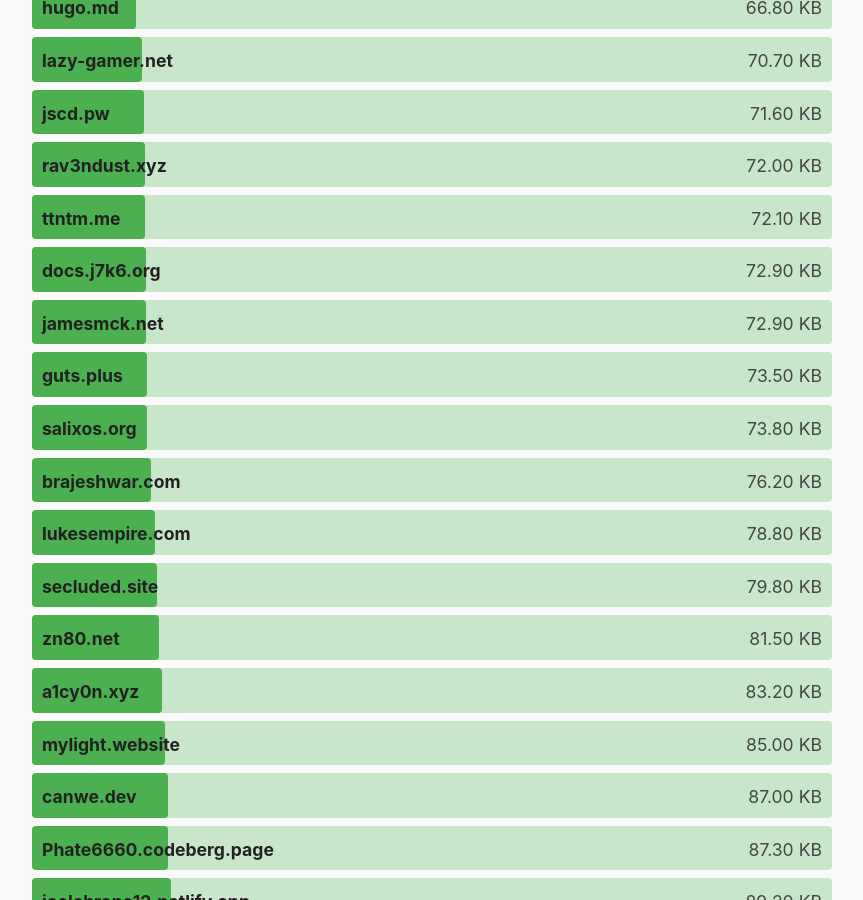
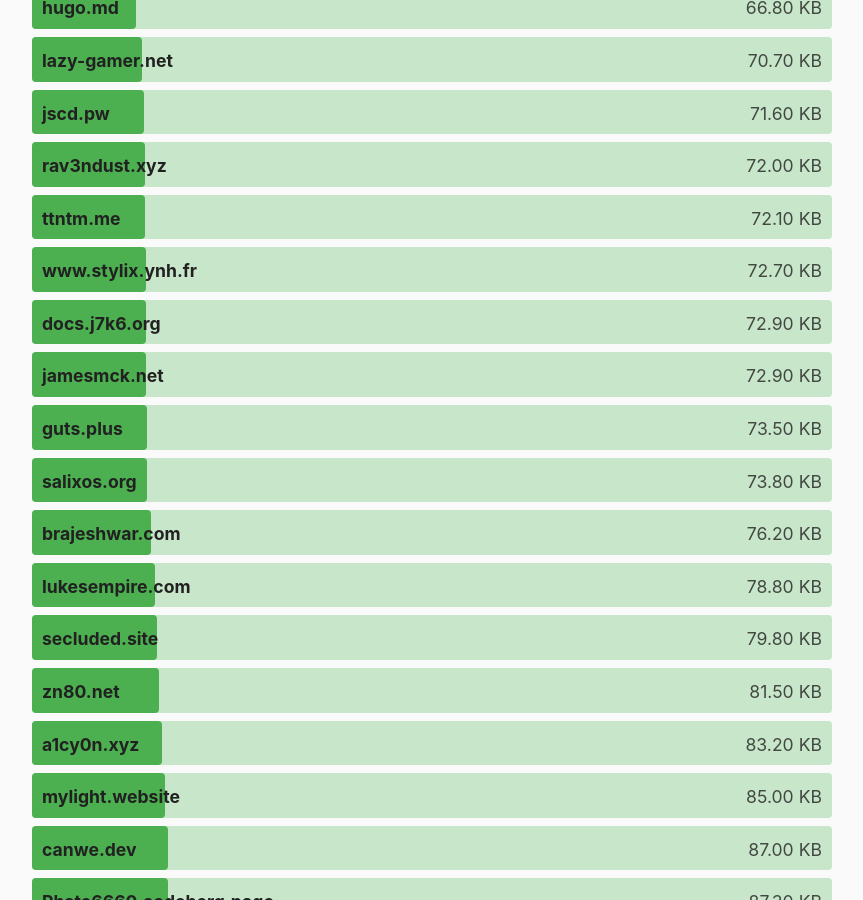
Before and after one commit to kevquirk/512kb.club, a Jekyll site: the page built from index.md, in a window 1280 px wide and 900 px high, scrolled down 8686 px. Shown: the whole window, without its empty margins (208-1071 px from the left). Built offline with Jekyll 4.4.1, drawn with Linux system fonts in a browser that asks for light colours.

Commit message:
Add stylix.ynh.fr

```diff
--- a/_data/sites.yml
+++ b/_data/sites.yml
@@ -1258,6 +1258,11 @@
   size: 468
   last_checked: 2021-08-19
 
+- domain: www.stylix.ynh.fr
+  url: http://www.stylix.ynh.fr/
+  size: 72.7
+  last_checked: 2021-08-20
+
 - domain: tanami.org
   url: https://tanami.org/
   size: 32.2
```
